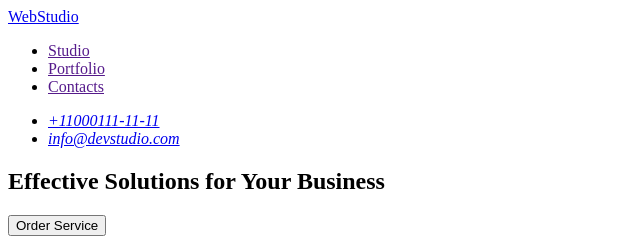
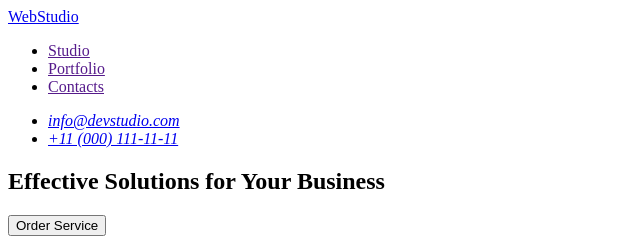
Before and after one commit to kadzutoro/goit-markup-hw-01, a plain HTML site: page index.html in a window 1280 px wide. Shown: the top 240 px of the page, 0-640 px from the left. Drawn offline with Linux system fonts and the light colour scheme.

Commit message:
Update index.html

```diff
--- a/index.html
+++ b/index.html
@@ -17,10 +17,13 @@
       </nav>
       <address>
         <ul>
-          <li><a href="tel:+11(000)111-11-11">+11000111-11-11</a></li>
-          <li><a href="mailto:info@devstudio.com">info@devstudio.com</a></li>
+          <li>
+            <a href="mailto:info@devstudio.com">info@devstudio.com</a>
+          </li>
+          <li>
+            <a href="tel:+110001111111">+11 (000) 111-11-11</a>
+          </li>
         </ul>
-      </p>
       </address>
     </header>
     <main>
```
